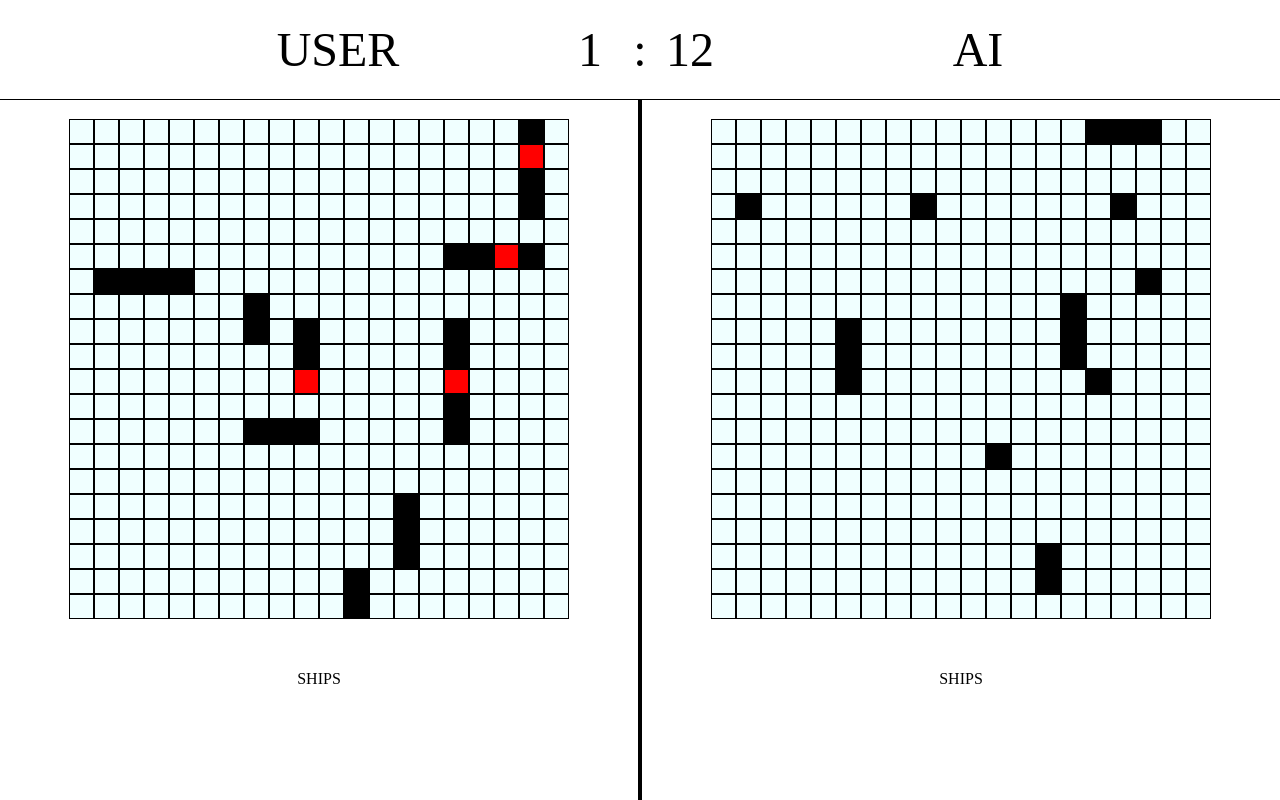
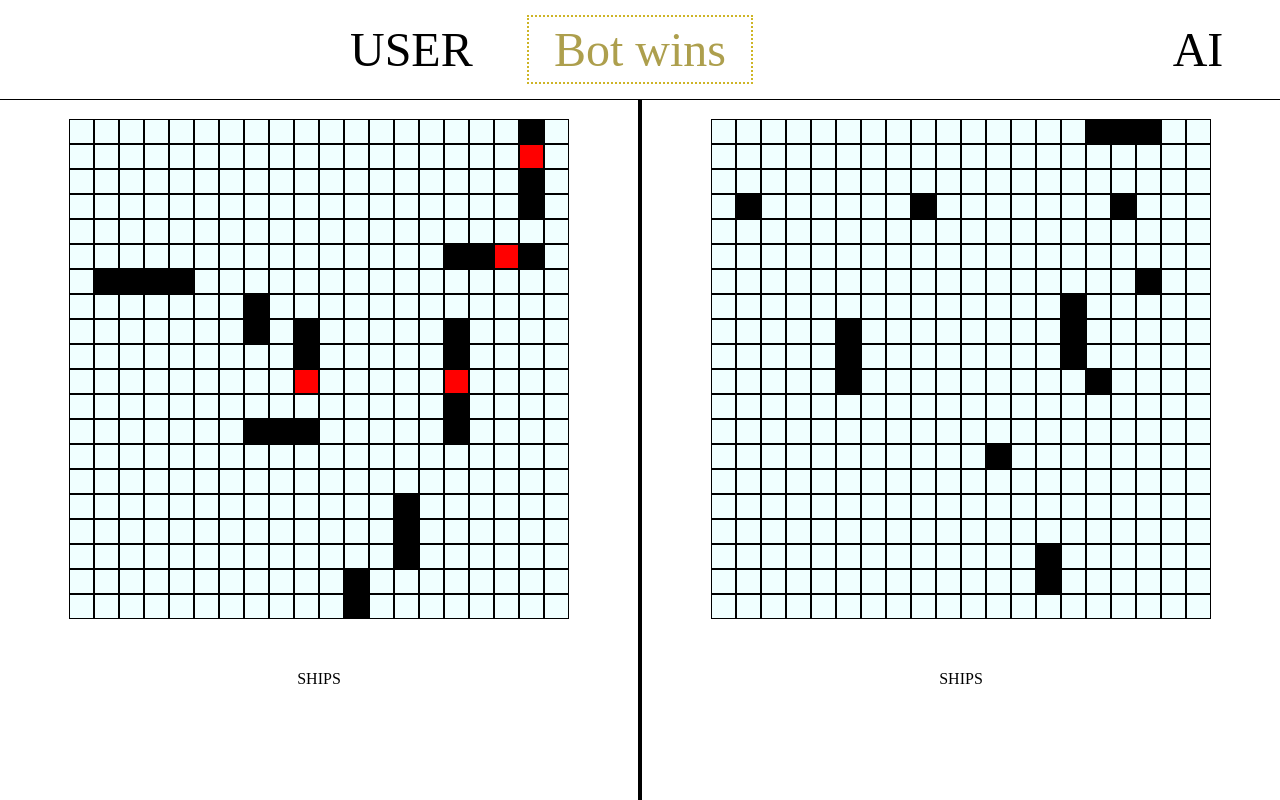
Before and after one commit to photonnn/battleship, a website built with webpack: page dist/index.html in a window 1280 px wide. Built offline with nearby package versions, Linux system fonts and the light colour scheme.

Commit message:
Change scoreboard to display the winner

```diff
--- a/src/dom.js
+++ b/src/dom.js
@@ -38,3 +38,14 @@ export function render(board, id) {
     }
   }
 }
+
+export function displayWinner(msg) {
+  /* Renders the name of the winner at the top of the web page
+
+    Args:
+    msg -> String -> A messega to display
+  */
+
+  const winnerDivParagraph = document.querySelector('.winner p');
+  winnerDivParagraph.textContent = msg;
+}
--- a/src/game.js
+++ b/src/game.js
@@ -1,5 +1,6 @@
 import * as player from './player';
 import * as game from './gameboard';
+import { displayWinner } from './dom';
 
 // eslint-disable-next-line import/prefer-default-export
 export function gameLoop() {
@@ -18,21 +19,21 @@ export function gameLoop() {
     bot.makeAIPreMove(userGameboard);
   }
 
-  let i = 0;
+  let i = 0; // move counter
 
   while (keepRunning && i < 10000) {
     // players take turns making moves
     user.makeAIMove(botGameboard);
 
     if (!botGameboard.doesBoardHaveShips()) {
-      console.log('User wins!');
+      displayWinner('User wins!');
       keepRunning = false;
     }
 
     bot.makeAIMove(userGameboard);
 
     if (!userGameboard.doesBoardHaveShips()) {
-      console.log('Bot wins');
+      displayWinner('Bot wins');
       keepRunning = false;
     }
 
@@ -41,5 +42,4 @@ export function gameLoop() {
   // Game end we clean up
   userGameboard.resetBoard();
   botGameboard.resetBoard();
-  console.log(i);
 }
--- a/src/style.css
+++ b/src/style.css
@@ -70,26 +70,33 @@ header {
 
 header {
   display: flex;
-  justify-content: space-around;
+  justify-content: space-evenly;
   align-items: center;
 
   font-size: 3rem;
   border-bottom: black solid 1px;
 }
 
-header .score {
+header p {
+  margin-right: 350px;
+  margin-left: 350px;
+}
+
+header .winner {
   position: fixed;
+  /*
   display: flex;
   justify-content: center;
   width: 300px;
   left: 50%;
-  margin-left: -150px; /* negative half of width*/
-  flex-direction: row;
+  margin-left: -150px; /* negative half of width
+  flex-direction: row; */
 }
 
-header .score p {
-  width: 50px;
-  text-align: center;
+header .winner p {
+  color: rgb(173, 159, 77);
+  padding: 5px 25px;
+  border: 2.5px rgb(206, 181, 38) dotted;
 }
 
 
```
Also changed, not shown: dist/index.html.
